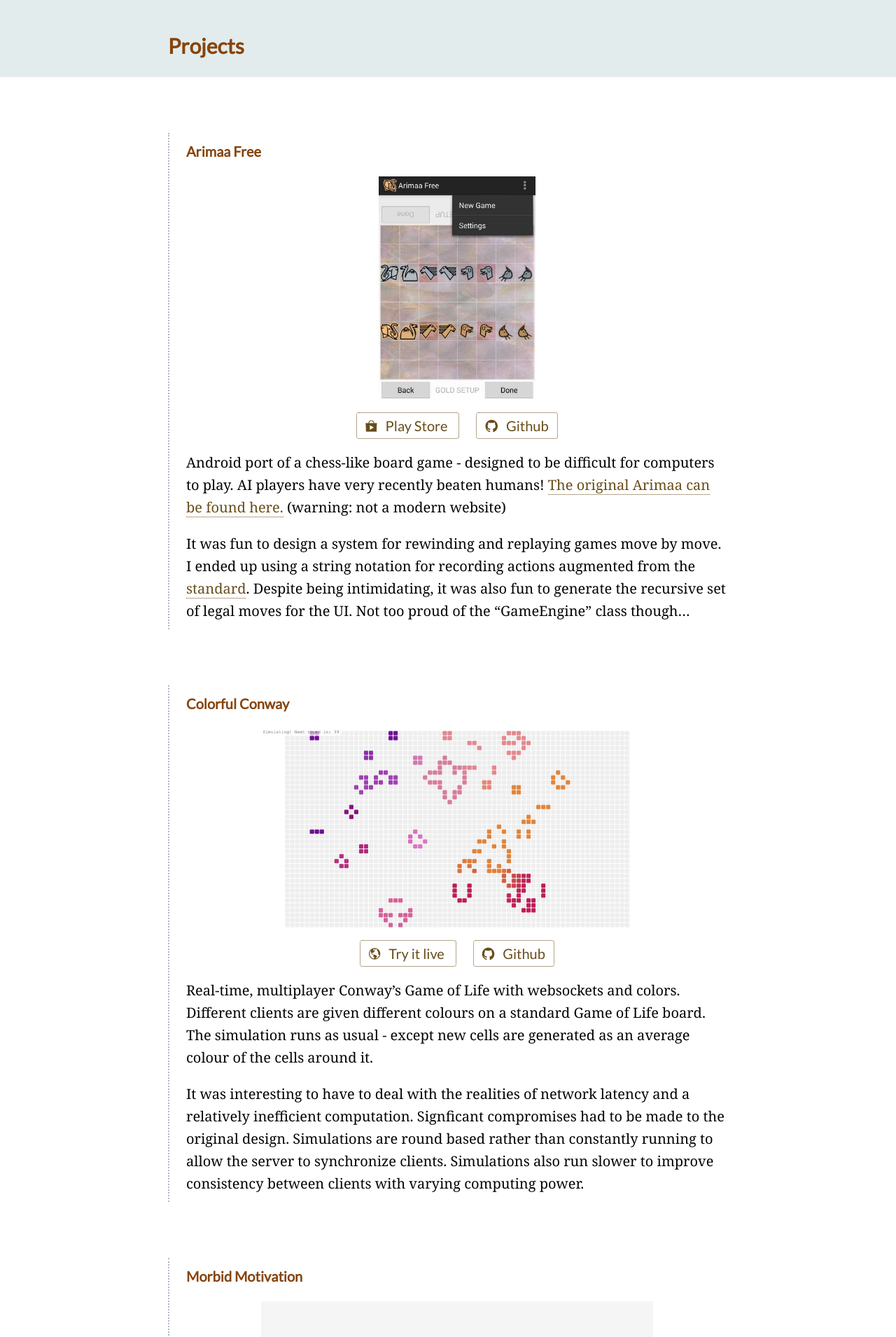
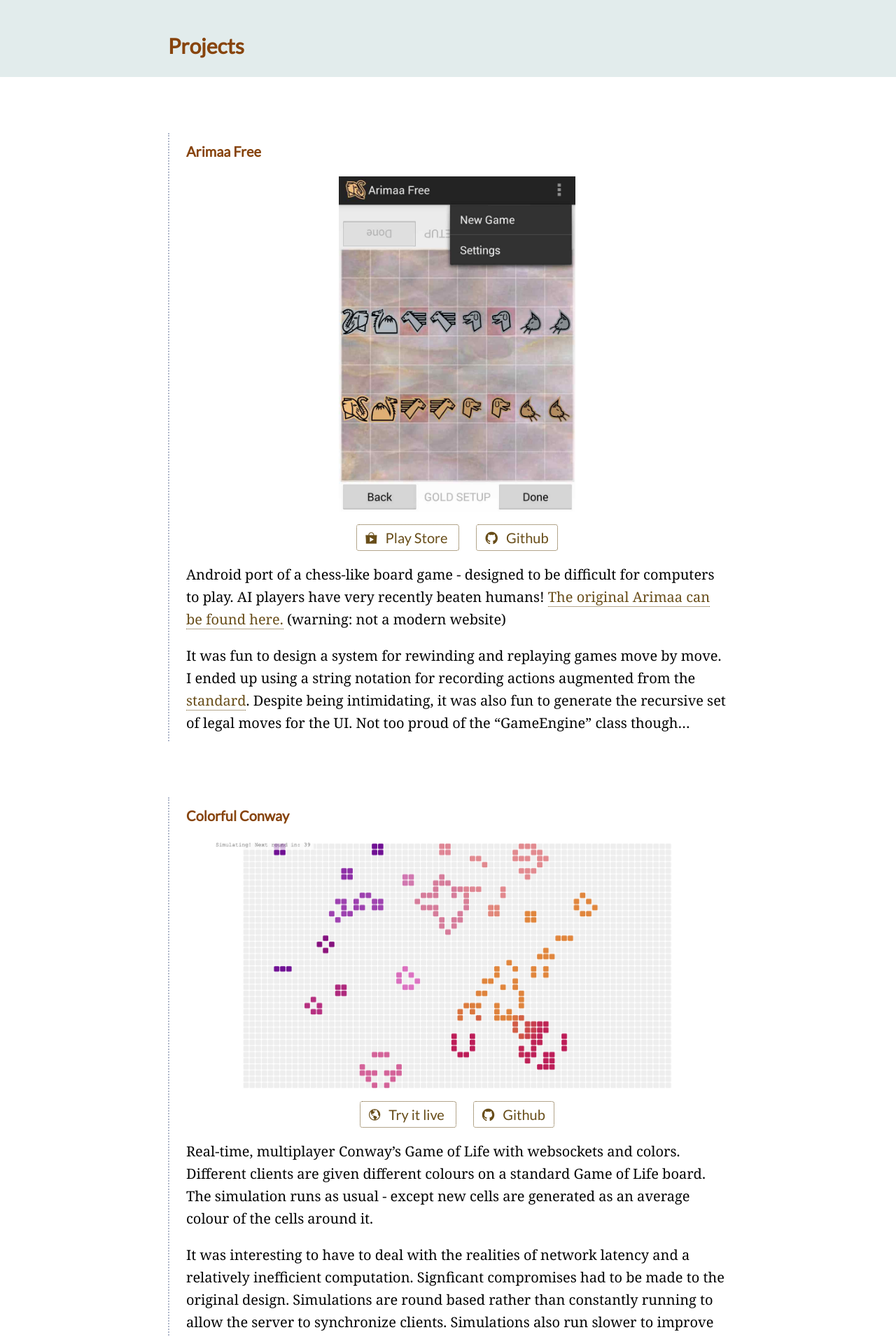
Before and after one commit to jack-song/jack-song.github.io, a Jekyll site: the page built from projects/index.html, in a window 1280 px wide. Shown: the top 1910 px of the page at 70% size. Built offline with Jekyll 4.4.1, drawn with Linux system fonts in a browser that asks for light colours; some web fonts are replaced.

Commit message:
images finally a bit more responsive

```diff
--- a/_sass/base.scss
+++ b/_sass/base.scss
@@ -74,8 +74,8 @@
 }
 
 img {
-  max-width: .7*$content-width;
-  max-height: .4*$content-width;
+  max-width: 90%;
+  max-height: .6*$content-width;
   display: block;
   margin: 0 auto;
 }
```
Also changed, not shown: 2 other files.
